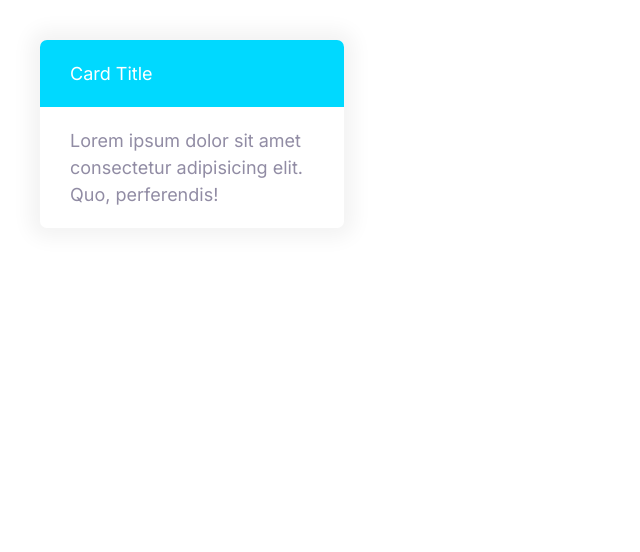
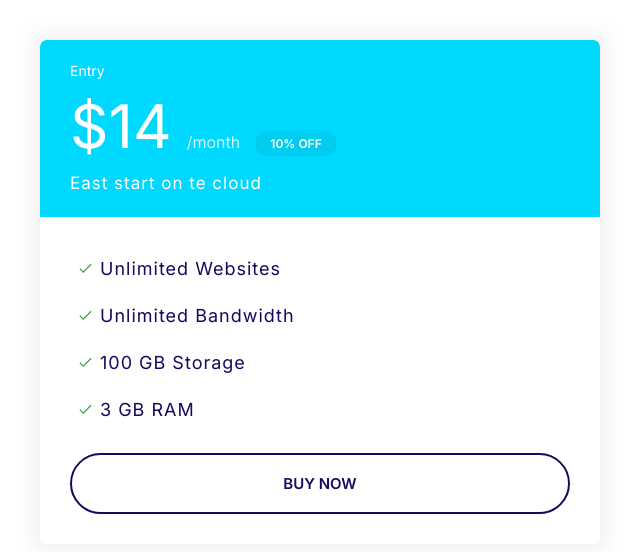
Before and after one commit to alinawabrana/MyFirstWeb, a plain HTML site: page index.html in a window 1280 px wide. Shown: the whole page, without its empty margins (0-640 px from the left). Drawn offline with Linux system fonts and the light colour scheme.

Commit message:
including needed components inside Card

```diff
--- a/css/styles.css
+++ b/css/styles.css
@@ -145,6 +145,7 @@ a
 .badge--small
 {
     font-size: 1.6rem;
+    padding: 0.5rem 1.5rem;
 }
 
 @media screen and (min-width: 1024px)
@@ -368,3 +369,69 @@ a
     background-color: var(--color-secondary);
     color: #fff;
 }
+
+.card--secondary .badge--secondary
+{
+    background-color: #02cdf1;
+}
+
+
+/* Plans (Elements inside the card) */
+
+.plan__name
+{
+    color: #fff;
+    margin: 0;
+    font-weight: 500;
+    font-size: 2.4rem;
+}
+
+.plan__price
+{
+    font-size: 6rem;
+}
+
+.plan__billing-cycle
+{
+    font-size: 2.4rem;
+    font-weight: 300;
+    opacity: 0.8;   /* 0.8 = 80%, You can see this by selecting the text in photoshop and by going at the window->layers */
+    margin: 1rem;
+}
+
+.plan__description
+{
+    font-size: 2rem;
+    font-weight: 300;
+    letter-spacing: 1px;
+    display: block;
+}
+
+.plan .list__item
+{
+    margin-bottom: 2rem;
+    letter-spacing: 0.1rem;
+}
+
+@media screen and (min-width:1024px)
+{
+    .plan__name
+    {
+        font-size: 1.4rem;
+    }
+
+    .plan__price
+    {
+        font-size: 5rem0;
+    }
+
+    .plan__billing-cycle
+    {
+        font-size: 1.6rem;
+    }
+
+    .plan__description
+    {
+        font-size: 1.7rem;
+    }
+}
--- a/index.html
+++ b/index.html
@@ -18,12 +18,25 @@
   </head>
 
   <body>
-    <div style="width: 30%; padding: 4rem;">
-      <div class="card card--secondary">
-        <header class="card__header">Card Title</header>
-        <div class="card__body">
-          Lorem ipsum dolor sit amet consectetur adipisicing elit. Quo,
-          perferendis!
+    <div style="width: 50%; padding: 4rem;">
+      <div class="plan">
+        <div class="card card--secondary">
+          <header class="card__header">
+            <h3 class="plan__name">Entry</h3>
+            <span class="plan__price">$14</span>
+            <span class="plan__billing-cycle">/month</span>
+            <span class="badge badge--secondary badge--small">10% OFF</span>
+            <span class="plan__description">East start on te cloud</span>
+          </header>
+          <div class="card__body">
+            <ul class="list list--tick">
+              <li class="list__item">Unlimited Websites</li>
+              <li class="list__item">Unlimited Bandwidth</li>
+              <li class="list__item">100 GB Storage</li>
+              <li class="list__item">3 GB RAM</li>
+            </ul>
+            <button class="btn btn--outline btn-block">Buy now</button>
+          </div>
         </div>
       </div>
     </div>
```
Also changed, not shown: images/Green-Tick-15.svg (added).
